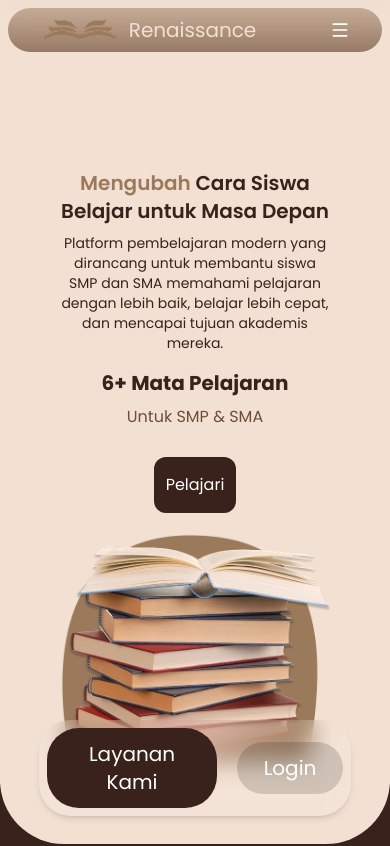
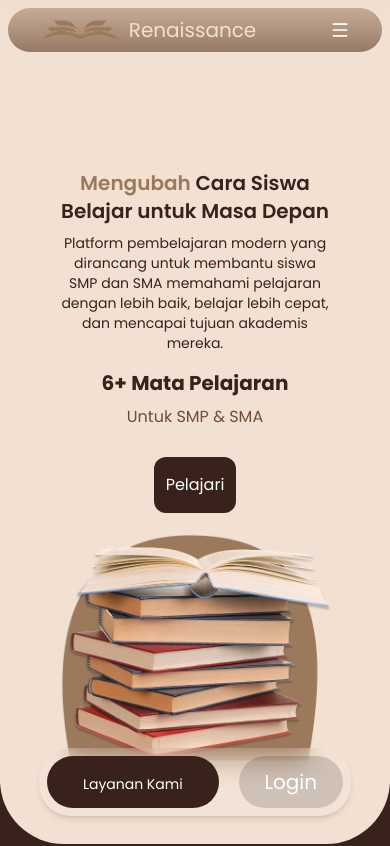
Before and after one commit to Athrsyd/Renaissance, a React (Vite) app in the folder Frontend/: page / in a window 390 px wide. Shown: the top 846 px of the page. Built offline with nearby package versions, Linux system fonts and the light colour scheme; no server answers.

Commit message:
detailing

```diff
--- a/Frontend/src/components/About.jsx
+++ b/Frontend/src/components/About.jsx
@@ -35,11 +35,11 @@ const AboutListCard = ({item}) => {
       <div
         data-aos="flip-left"
         data-aos-duration="1500"
-        className=" w-[60%] sm:w-[48%] md:w-[32%] relative h-full md:h-80 rounded-lg bg-cover bg-center p-4  md:p-8 flex flex-col justify-center items-center"
+        className=" w-[75%] sm:w-[48%] md:w-[32%] relative h-full md:h-80 rounded-lg bg-cover bg-center p-4 md:p-8 flex flex-col justify-center items-center"
         style={{ backgroundImage: `url(${item.bgAbout})` }}
       >
         <div className="w-full h-full flex flex-col justify-center items-center gap-6">
-          <h1 className={`pl-2 md:pl-0  ${item.id === 1 ? 'text-sm sm:text-md md:text-lg' : 'text-sm sm:text-md md:text-lg'} font-bold text-center text-bistre`}>
+          <h1 className={`pl-2 md:pl-0  ${item.id === 1 ? 'text-[12px] sm:text-md md:text-lg' : 'text-[15px] sm:text-md md:text-lg'} font-bold text-center text-bistre`}>
             {item.judul}
           </h1>
           <p className="text-[10px] sm:text-[12px] md:text-sm font-semibold font-monstserrat text-center text-bistre">
--- a/Frontend/src/pages/LandingPage.jsx
+++ b/Frontend/src/pages/LandingPage.jsx
@@ -46,9 +46,9 @@ const LandingPage = () => {
             >
               <a
                 href="#features"
-                className="bg-bistre text-center hover:scale-95 transition-all duration-300 ease-in-out rounded-4xl w-full md:w-[60%] py-3 sm:py-4 md:py-2 p-2 px-5 text-xl text-white"
+                className="bg-bistre text-center hover:scale-95 transition-all duration-300 ease-in-out rounded-4xl w-full md:w-[60%] py-3 sm:py-4 md:py-2 p-2 px-6 text-xl text-white"
               >
-                <button className="text-center">Layanan Kami</button>
+                <button className="text-center text-sm sm:text-xl">Layanan Kami</button>
               </a>
               {token ? (
                 <Link
```
